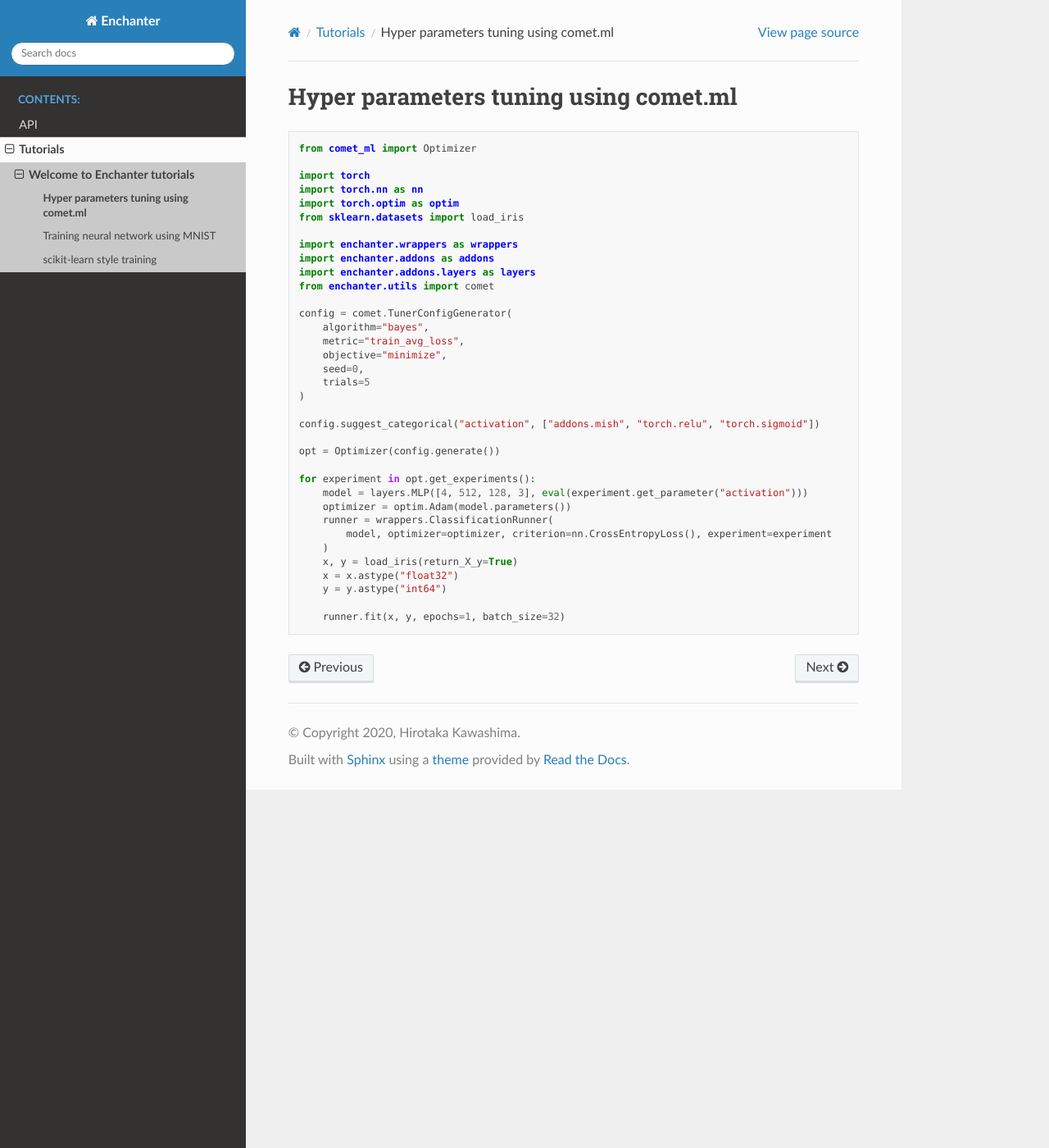
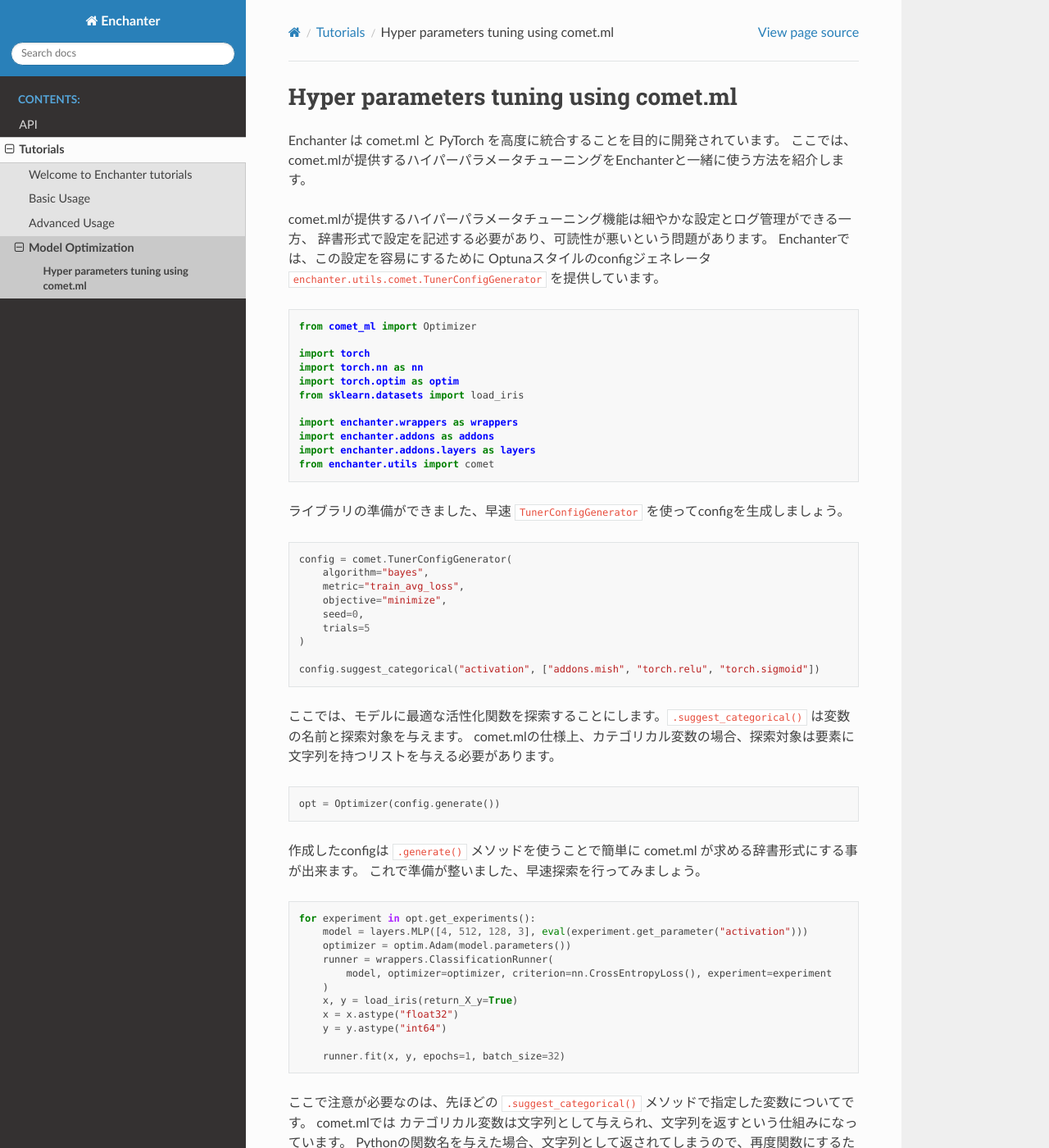
Before and after one commit to khirotaka/enchanter, a Sphinx documentation site: the page built from docs/tutorial/comet_hp_tuning.rst, in a window 1280 px wide and 1400 px high. Shown: the whole window at 82% size. Built offline with Sphinx 7.4.7 and the Read the Docs theme 2.0.0, drawn with Linux system fonts in a browser that asks for light colours; some of the changed text lies outside the part shown.

Commit message:
update docs

```diff
--- a/docs/tutorial/comet_hp_tuning.rst
+++ b/docs/tutorial/comet_hp_tuning.rst
@@ -1,5 +1,13 @@
 Hyper parameters tuning using comet.ml
 =======================================
+
+Enchanter は comet.ml と PyTorch を高度に統合することを目的に開発されています。
+ここでは、comet.mlが提供するハイパーパラメータチューニングをEnchanterと一緒に使う方法を紹介します。
+
+comet.mlが提供するハイパーパラメータチューニング機能は細やかな設定とログ管理ができる一方、
+辞書形式で設定を記述する必要があり、可読性が悪いという問題があります。
+Enchanterでは、この設定を容易にするために
+Optunaスタイルのconfigジェネレータ ``enchanter.utils.comet.TunerConfigGenerator`` を提供しています。
 
 ::
 
@@ -15,6 +23,10 @@
     import enchanter.addons.layers as layers
     from enchanter.utils import comet
 
+ライブラリの準備ができました、早速 ``TunerConfigGenerator`` を使ってconfigを生成しましょう。
+
+::
+
     config = comet.TunerConfigGenerator(
         algorithm="bayes",
         metric="train_avg_loss",
@@ -25,7 +37,17 @@
 
     config.suggest_categorical("activation", ["addons.mish", "torch.relu", "torch.sigmoid"])
 
+ここでは、モデルに最適な活性化関数を探索することにします。``.suggest_categorical()`` は変数の名前と探索対象を与えます。
+comet.mlの仕様上、カテゴリカル変数の場合、探索対象は要素に文字列を持つリストを与える必要があります。
+
+::
+
     opt = Optimizer(config.generate())
+
+作成したconfigは ``.generate()`` メソッドを使うことで簡単に comet.ml が求める辞書形式にする事が出来ます。
+これで準備が整いました、早速探索を行ってみましょう。
+
+::
 
     for experiment in opt.get_experiments():
         model = layers.MLP([4, 512, 128, 3], eval(experiment.get_parameter("activation")))
@@ -38,3 +60,7 @@
         y = y.astype("int64")
 
         runner.fit(x, y, epochs=1, batch_size=32)
+
+ここで注意が必要なのは、先ほどの ``.suggest_categorical()`` メソッドで指定した変数についてです。
+comet.mlでは カテゴリカル変数は文字列として与えられ、文字列を返すという仕組みになっています。
+Pythonの関数名を与えた場合、文字列として返されてしまうので、再度関数にするためには、 ``eval()`` を使う必要があります。
```
Also changed, not shown: docs/index.rst (+4 -3 lines), docs/tutorial/custom_runner.rst (added, +86 -0 lines), docs/tutorial/modules.rst (+28 -1 lines).
